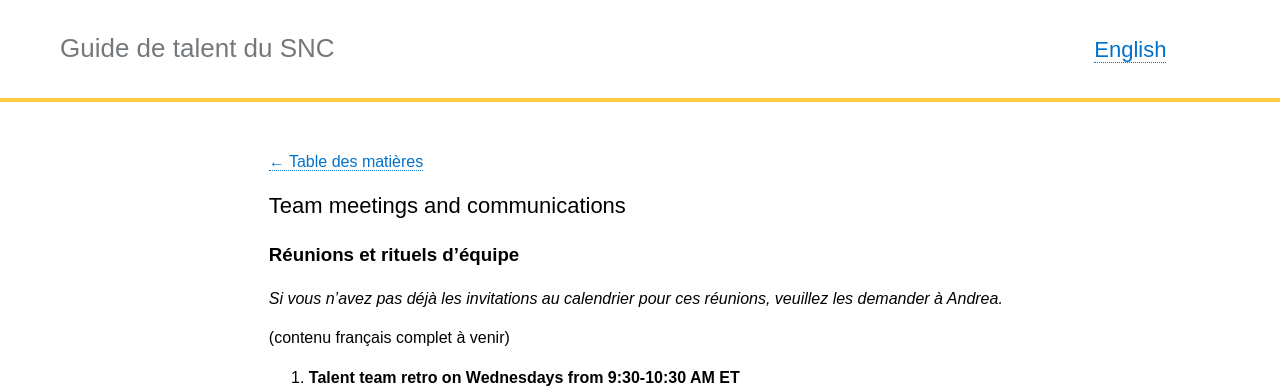
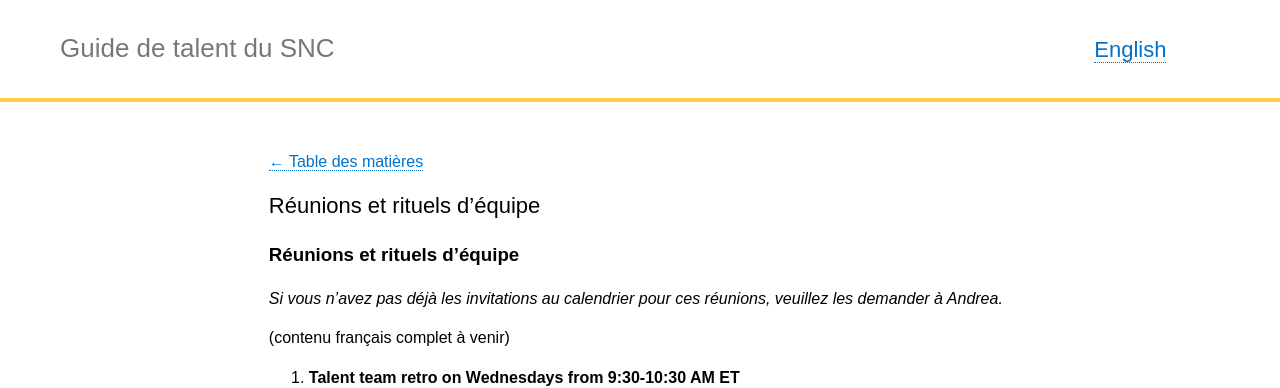
Before and after one commit to cds-snc/talent, a Jekyll site: the page built from _pages/fr/a-propos-de-nous/reunions-d-equipe.md, in a window 1280 px wide. Shown: the top 388 px of the page. Built offline with Jekyll 4.4.1, drawn with Linux system fonts in a browser that asks for light colours.

Commit message:
updating translation

```diff
--- a/_pages/fr/a-propos-de-nous/reunions-d-equipe.md
+++ b/_pages/fr/a-propos-de-nous/reunions-d-equipe.md
@@ -1,8 +1,8 @@
 ---
 layout: page
-title:  "Team meetings and communications"
+title:  "Réunions et rituels d’équipe"
 lang: fr
-category: "About"
+category: "a-propos-de-nous"
 permalink: "/reunions-d-equipe/"
 trans_url: "/team-meetings/"
 ---
```
